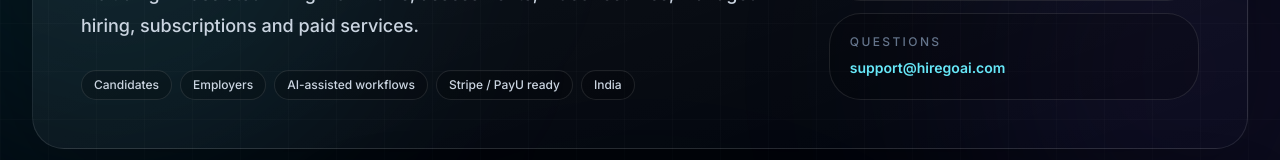
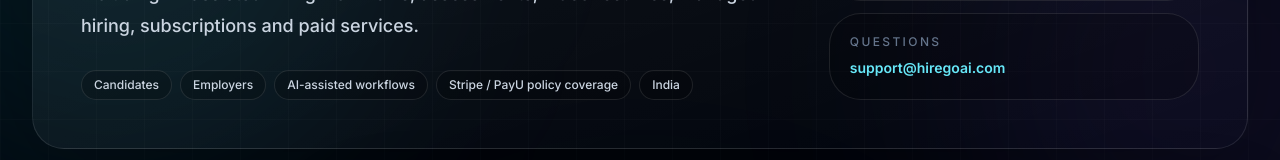
Before and after one commit to hirego1ai-design/hariom-, a Next.js app: page /terms in a window 1280 px wide. Shown: the part 457-617 px from the top of the page. Built offline with nearby package versions, Linux system fonts and the light colour scheme; no server answers.

Commit message:
Clarify payment gateway policy readiness wording

```diff
--- a/src/app/terms/page.tsx
+++ b/src/app/terms/page.tsx
@@ -36,7 +36,7 @@ export default function TermsPage() {
       summary="These Terms explain how candidates, employers and recruiters may use HireGo AI, including AI-assisted hiring workflows, assessments, video resumes, managed hiring, subscriptions and paid services."
       updated="25 September 2026"
       nav={nav}
-      badges={["Candidates", "Employers", "AI-assisted workflows", "Stripe / PayU ready", "India"]}
+      badges={["Candidates", "Employers", "AI-assisted workflows", "Stripe / PayU policy coverage", "India"]}
     >
       <LegalSection id="scope" eyebrow="01 · Foundation" title="Scope and acceptance">
         <p>
```
